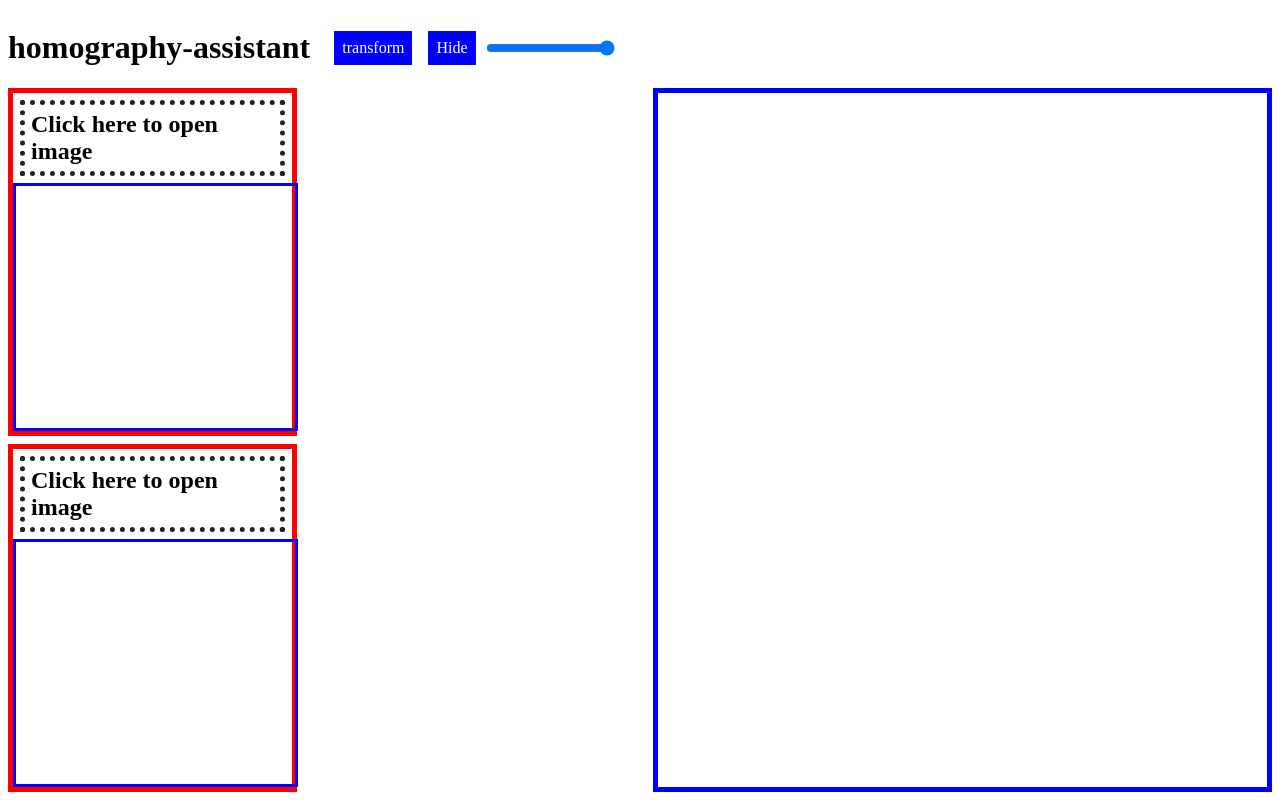
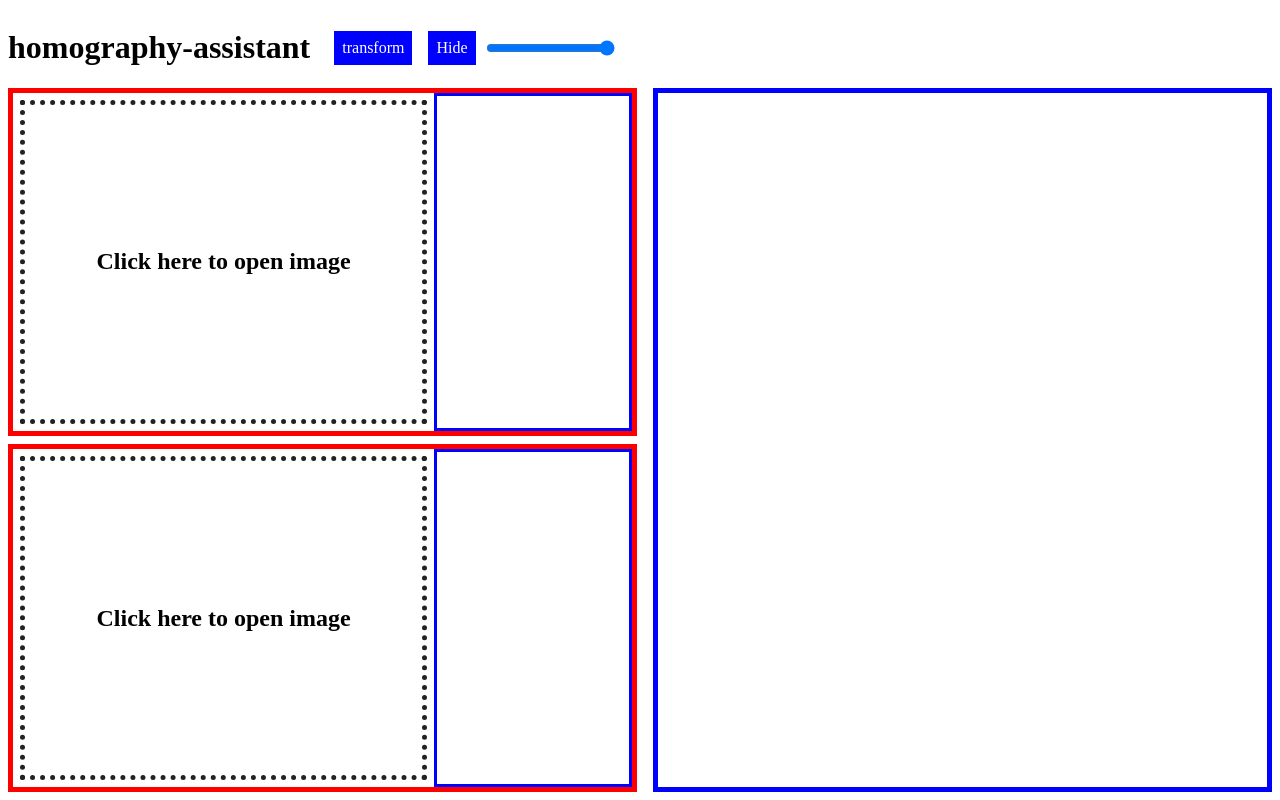
Before and after one commit to rain825/homography-assistant, a Vue app in the folder frontend/: page / in a window 1280 px wide. Built offline with nearby package versions, Linux system fonts and the light colour scheme; the HTML template or start-up script is replaced by a standard one; what vue-konva would draw is missing.

Commit message:
Edit: PointsSelector.vue - ImageCanvas.vue に渡す props を統合 -  レイアウト変更に対応

```diff
--- a/frontend/src/components/PointsSelector.vue
+++ b/frontend/src/components/PointsSelector.vue
@@ -3,20 +3,22 @@
     <div class="image-container" ref="wrapper">
       <file-uploader
         @submit="handleSubmit"
-        :canvas-visible="image !== null"
+        :canvas-visible="imageCanvas.image !== null"
         v-if="uploadable"
       ></file-uploader>
 
       <image-canvas
         @add-point="handleAddPoint"
         @drag-point="handleDragPoint"
-        :width="canvasWidth"
-        :image="image"
-        :points="points"
-        v-if="image !== null"
+        v-bind="imageCanvas"
+        v-if="imageCanvas.image !== null"
       ></image-canvas>
     </div>
-    <draggable-list :points="points" @swap="handleListSwap"></draggable-list>
+    <draggable-list
+      class="draggable-list"
+      :points="imageCanvas.points"
+      @swap="handleListSwap"
+    ></draggable-list>
   </div>
 </template>
 
@@ -37,13 +39,51 @@ export default {
   data() {
     return {
       uploadable: true,
-      image: null,
-      canvasWidth: null,
-      points: [],
+      imageCanvas: {
+        image: null,
+        width: null,
+        height: null,
+        points: [],
+      },
     }
   },
+  computed: {
+    image: {
+      get() {
+        return this.imageCanvas.image
+      },
+      set(newValue) {
+        return this.$set(this.imageCanvas, "image", newValue)
+      },
+    },
+    width: {
+      get() {
+        return this.imageCanvas.width
+      },
+      set(newValue) {
+        return this.$set(this.imageCanvas, "width", newValue)
+      },
+    },
+    height: {
+      get() {
+        return this.imageCanvas.height
+      },
+      set(newValue) {
+        return this.$set(this.imageCanvas, "height", newValue)
+      },
+    },
+    points: {
+      get() {
+        return this.imageCanvas.points
+      },
+      set(newValue) {
+        return this.$set(this.imageCanvas, "points", newValue)
+      },
+    },
+  },
   mounted() {
-    this.canvasWidth = this.$el.clientWidth
+    this.width = this.$refs.wrapper.clientWidth
+    this.height = this.$refs.wrapper.clientHeight
   },
   methods: {
     handleSubmit(image) {
@@ -51,18 +91,20 @@ export default {
       this.image = image
     },
     handleAddPoint(pos) {
-      const id = this.points.length
+      const points = this.points
+
+      const id = points.length
       const color = pickColorWithBG(id)
 
       console.debug(`handleAddPoint <pos=${JSON.stringify(pos)}}>`)
-      this.points.push({ id, pos, color })
+      points.push({ id, pos, color })
     },
     handleDragPoint(idx, newPos) {
+      const points = this.points
+
       console.debug(
         `handleDragOnPoint <idx=${idx}, newPos=(${newPos.x}, ${newPos.y})>`
       )
-
-      const points = this.points
 
       points.splice(idx, 1, {
         ...points[idx],
@@ -81,17 +123,23 @@ export default {
 
 <style scoped>
 .points-selector {
-  width: 45%;
+  width: 100%;
+  box-sizing: content-box;
   display: flex;
-  flex-direction: column;
+  flex-direction: row;
   justify-content: flex-start;
   align-items: flex-start;
   border: 5px solid red;
 }
 .image-container {
-  width: 100%;
-  height: fit-content;
+  width: 68%;
+  height: 100%;
   position: relative;
   box-sizing: border-box;
 }
+.draggable-list {
+  width: 32%;
+  height: 100%;
+  box-sizing: border-box;
+}
 </style>
```
